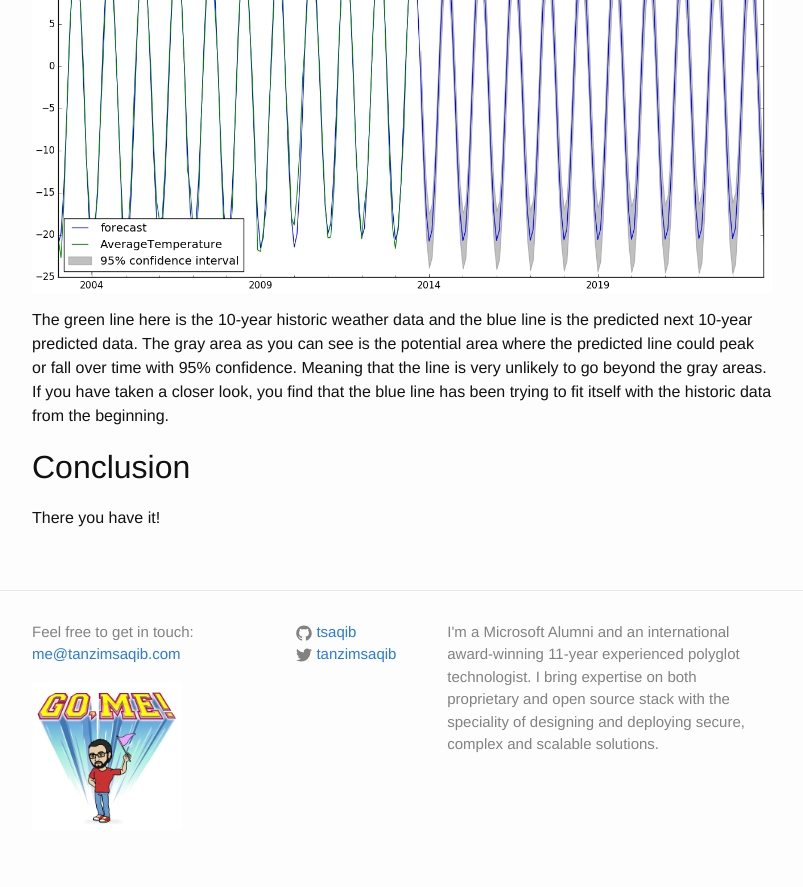
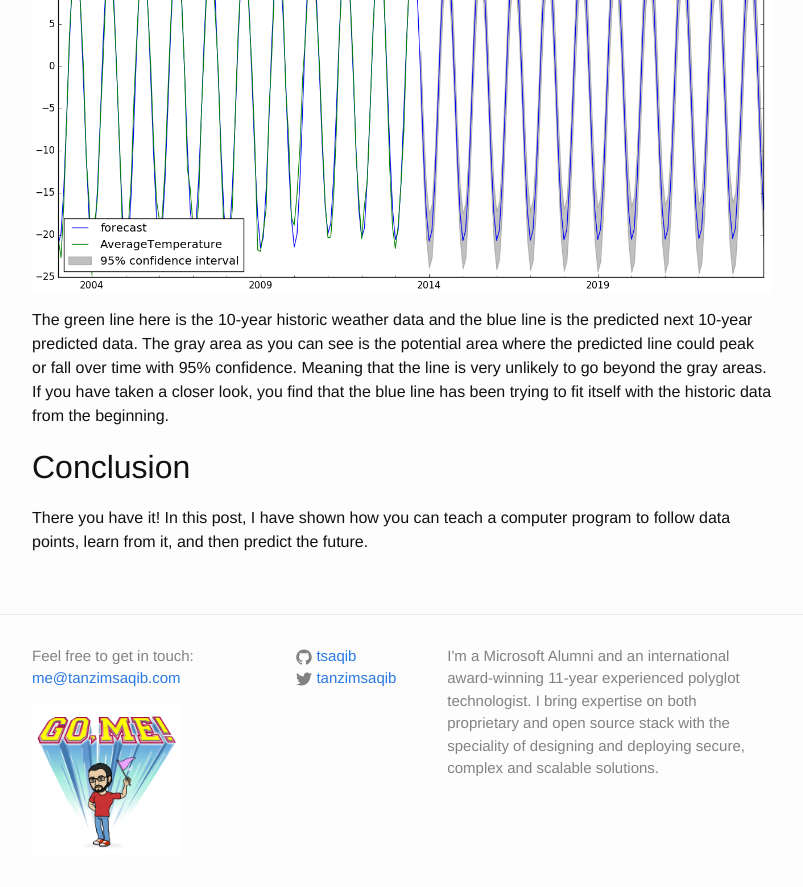
Before and after one commit to tsaqib/www, a Jekyll site: the page built from _posts/2016-08-23-time-series-101.md, in a window 1280 px wide and 900 px high, scrolled down 8442 px. Shown: the top 887 px of the window, without its empty margins (238-1041 px from the left). Built offline with Jekyll 4.4.1, drawn with Linux system fonts in a browser that asks for light colours; comment, search, counter and statistics services are not loaded.

```diff
--- a/_posts/2016-08-23-time-series-101.md
+++ b/_posts/2016-08-23-time-series-101.md
@@ -247,4 +247,4 @@
 The green line here is the 10-year historic weather data and the blue line is the predicted next 10-year predicted data. The gray area as you can see is the potential area where the predicted line could peak or fall over time with 95% confidence. Meaning that the line is very unlikely to go beyond the gray areas. If you have taken a closer look, you find that the blue line has been trying to fit itself with the historic data from the beginning.
 
 ## Conclusion
-There you have it!
+There you have it! In this post, I have shown how you can teach a computer program to follow data points, learn from it, and then predict the future.
```
